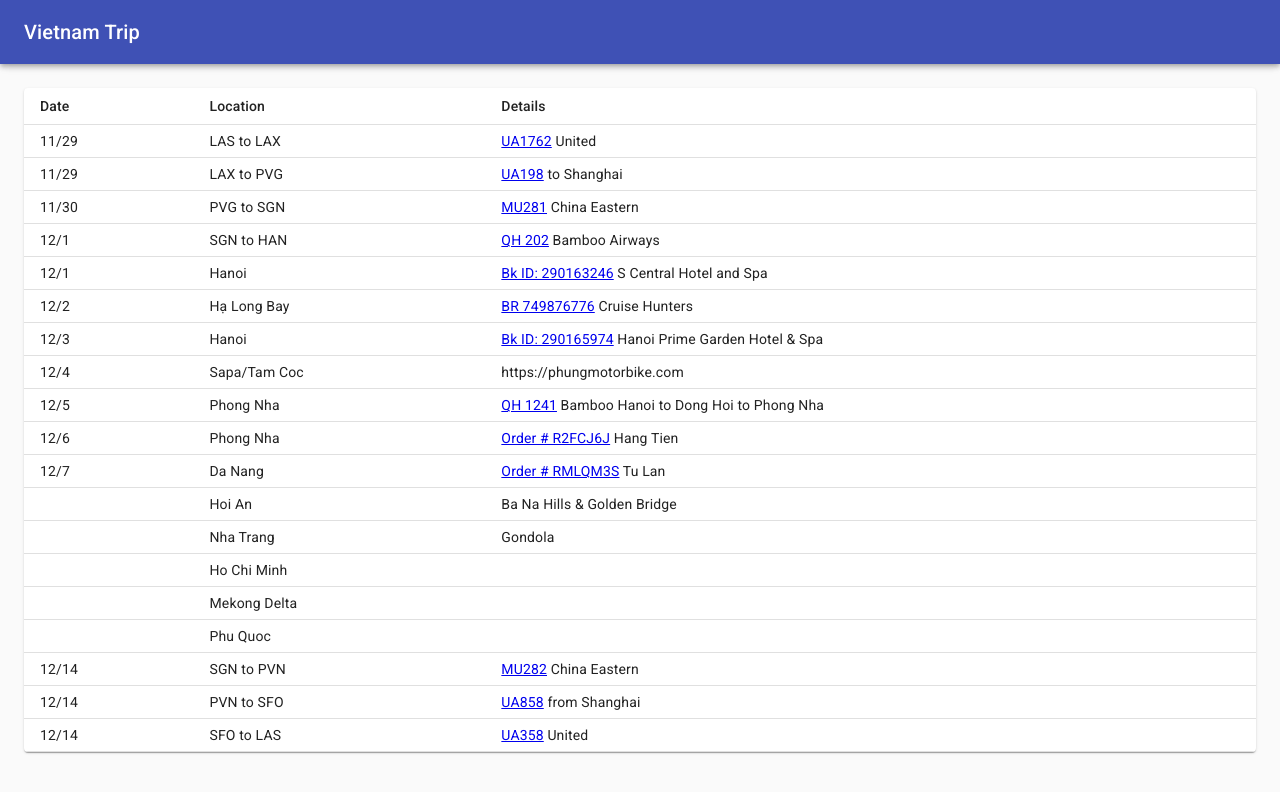
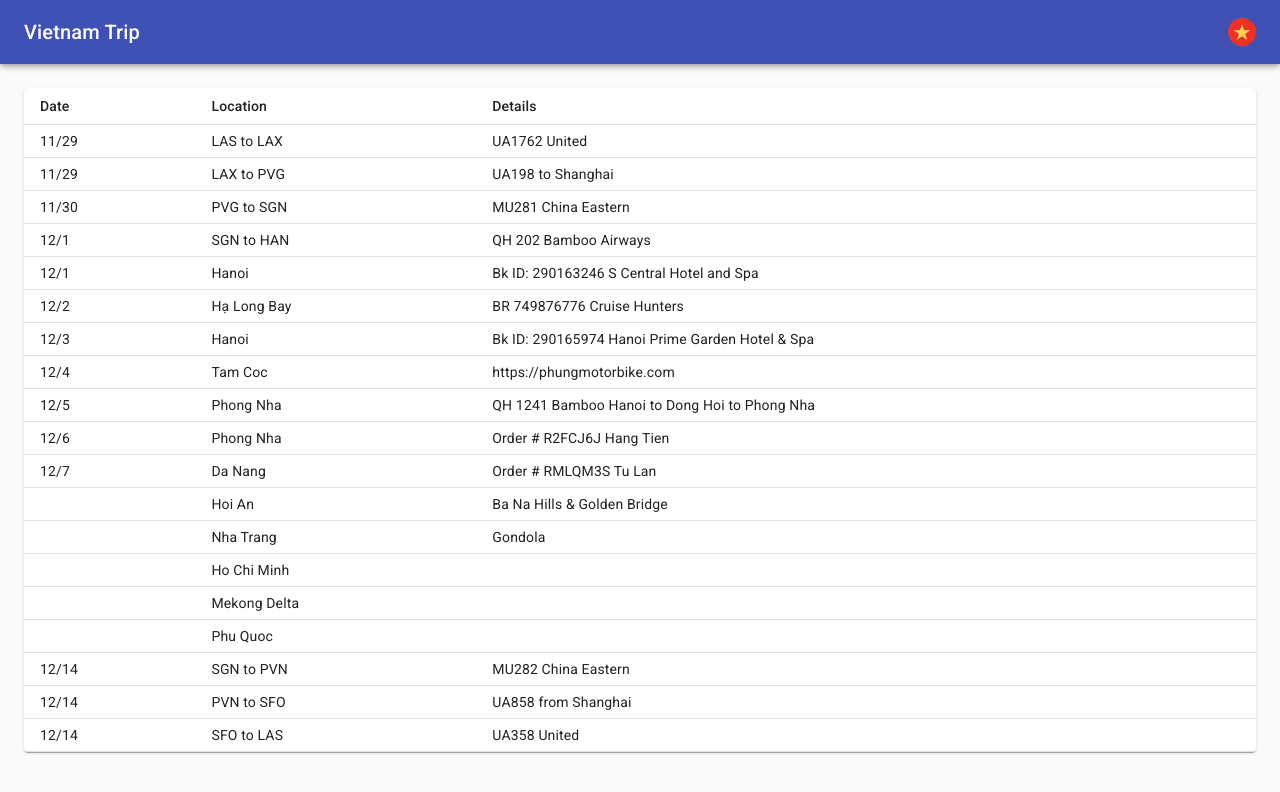
Before and after one commit to carltonj2000/vietnam-old, a React (Create React App) app: page / in a window 1280 px wide. Shown: the top 792 px of the page. Built offline with nearby package versions, Linux system fonts and the light colour scheme.

Commit message:
add avatar in title bar

```diff
--- a/data/tripdata.yml
+++ b/data/tripdata.yml
@@ -57,12 +57,12 @@
       pre: "Bk ID: 290165974"
       link: hotelHanoiPrimeGardenHotelNspa.pdf
       post: Hanoi Prime Garden Hotel & Spa
-  - at: Sapa/Tam Coc
+  - at: Tam Coc
     date: 12/4
     details:
-      pre:
+      pre: https://phungmotorbike.com
       link:
-      post: https://phungmotorbike.com
+      post:
   - at: Phong Nha
     date: 12/5
     time: 4:55P
--- a/src/App.js
+++ b/src/App.js
@@ -6,7 +6,7 @@
 export default function App() {
   return (
     <Layout>
-      <Table showLinks={true} />
+      <Table showLinks={false} />
     </Layout>
   );
 }
--- a/src/Layout.js
+++ b/src/Layout.js
@@ -1,5 +1,6 @@
 import React from "react";
 import PropTypes from "prop-types";
+import { makeStyles } from "@material-ui/core/styles";
 import AppBar from "@material-ui/core/AppBar";
 import Toolbar from "@material-ui/core/Toolbar";
 import Typography from "@material-ui/core/Typography";
@@ -8,6 +9,9 @@
 import Box from "@material-ui/core/Box";
 import Container from "@material-ui/core/Container";
 import Slide from "@material-ui/core/Slide";
+import Avatar from "@material-ui/core/Avatar";
+
+import flag from "./images/logo-400.jpg";
 
 function HideOnScroll(props) {
   const { children, window } = props;
@@ -31,15 +35,29 @@
    */
   window: PropTypes.func
 };
+const useStyles = makeStyles(theme => ({
+  title: {
+    flexGrow: 1
+  },
+  avatar: {
+    width: 28,
+    height: 28
+  }
+}));
 
 export default function HideAppBar(props) {
+  const classes = useStyles();
+
   return (
     <React.Fragment>
       <CssBaseline />
       <HideOnScroll {...props}>
         <AppBar>
           <Toolbar>
-            <Typography variant="h6">Vietnam Trip</Typography>
+            <Typography variant="h6" className={classes.title}>
+              Vietnam Trip
+            </Typography>
+            <Avatar src={flag} alt="Vietnam flag" className={classes.avatar} />
           </Toolbar>
         </AppBar>
       </HideOnScroll>
--- a/src/tripdata.json
+++ b/src/tripdata.json
@@ -84,12 +84,12 @@
       }
     },
     {
-      "at": "Sapa/Tam Coc",
+      "at": "Tam Coc",
       "date": "12/4",
       "details": {
-        "pre": null,
+        "pre": "https://phungmotorbike.com",
         "link": null,
-        "post": "https://phungmotorbike.com"
+        "post": null
       }
     },
     {
```
